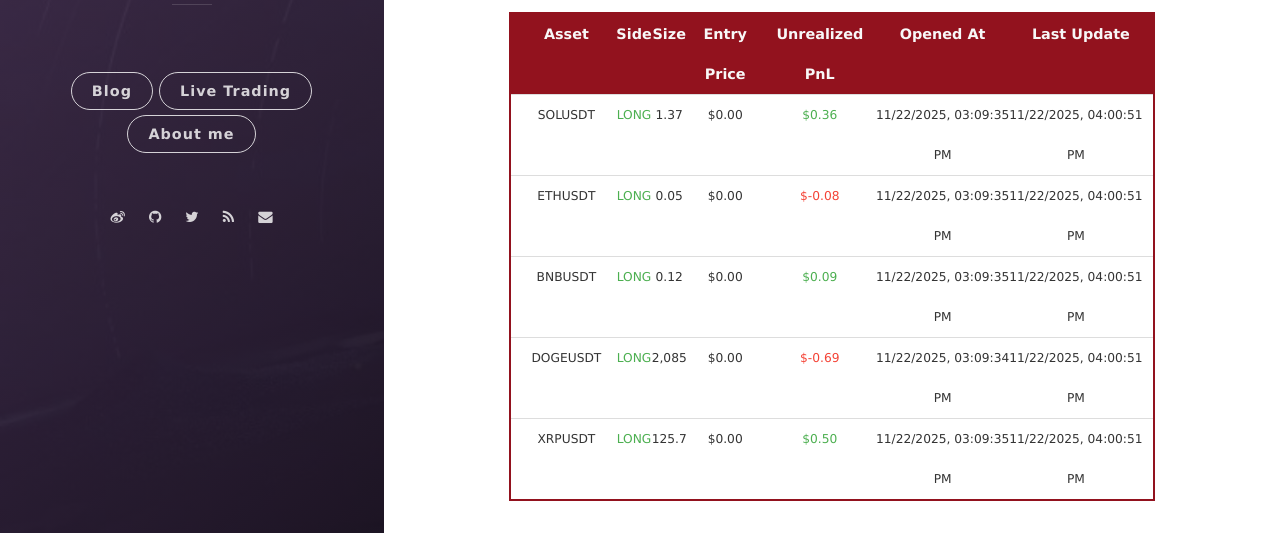
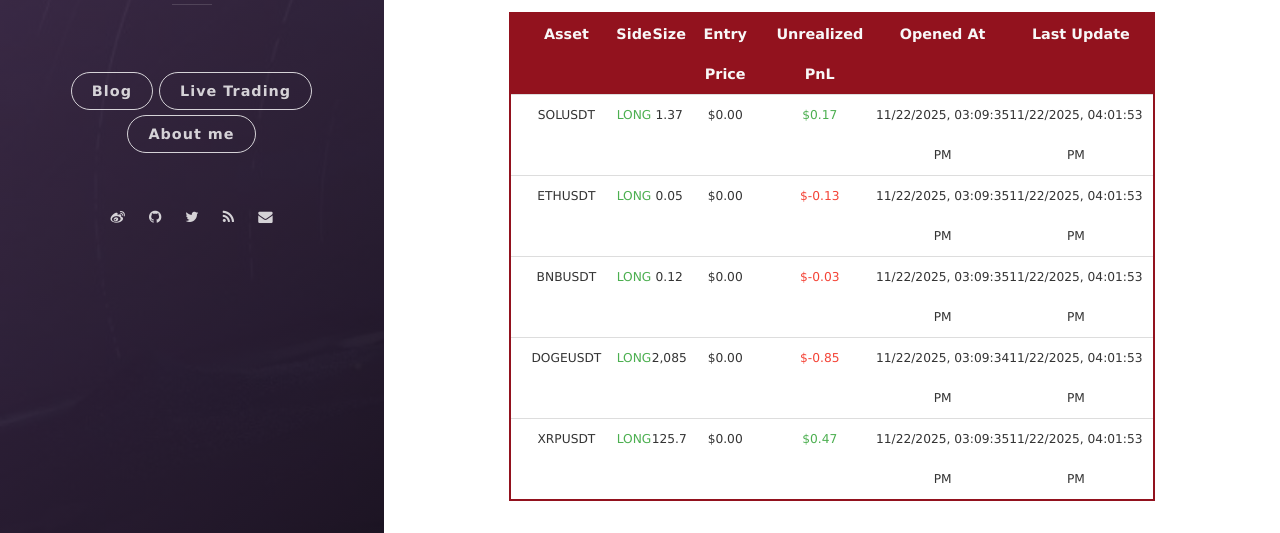
Before and after one commit to leeyegy/leeyegy.github.io, a Jekyll site: the page built from live-trading.html, in a window 1280 px wide and 1188 px high. Shown: the part 587-1120 px from the top of the window. Built offline with Jekyll 4.4.1, drawn with Linux system fonts in a browser that asks for light colours; nearby versions of some CDN libraries.

Commit message:
AccountMonitor: refresh positions 2025-11-23T00:01:53+08:00

```diff
--- a/assets/data/binance/positions.json
+++ b/assets/data/binance/positions.json
@@ -4,44 +4,44 @@
     "side": "LONG",
     "size": 1.37,
     "entryPrice": 0.0,
-    "unrealizedPnl": 0.3562,
+    "unrealizedPnl": 0.17249445,
     "openedAt": "2025-11-22T23:09:35+08:00",
-    "reportedAt": "2025-11-23T00:00:51+08:00"
+    "reportedAt": "2025-11-23T00:01:53+08:00"
   },
   {
     "symbol": "ETHUSDT",
     "side": "LONG",
     "size": 0.05,
     "entryPrice": 0.0,
-    "unrealizedPnl": -0.0776655,
+    "unrealizedPnl": -0.13330038,
     "openedAt": "2025-11-22T23:09:35+08:00",
-    "reportedAt": "2025-11-23T00:00:51+08:00"
+    "reportedAt": "2025-11-23T00:01:53+08:00"
   },
   {
     "symbol": "BNBUSDT",
     "side": "LONG",
     "size": 0.12,
     "entryPrice": 0.0,
-    "unrealizedPnl": 0.0888,
+    "unrealizedPnl": -0.02650904,
     "openedAt": "2025-11-22T23:09:35+08:00",
-    "reportedAt": "2025-11-23T00:00:51+08:00"
+    "reportedAt": "2025-11-23T00:01:53+08:00"
   },
   {
     "symbol": "DOGEUSDT",
     "side": "LONG",
     "size": 2085.0,
     "entryPrice": 0.0,
-    "unrealizedPnl": -0.68805,
+    "unrealizedPnl": -0.85485,
     "openedAt": "2025-11-22T23:09:34+08:00",
-    "reportedAt": "2025-11-23T00:00:51+08:00"
+    "reportedAt": "2025-11-23T00:01:53+08:00"
   },
   {
     "symbol": "XRPUSDT",
     "side": "LONG",
     "size": 125.7,
     "entryPrice": 0.0,
-    "unrealizedPnl": 0.5028,
+    "unrealizedPnl": 0.46509,
     "openedAt": "2025-11-22T23:09:35+08:00",
-    "reportedAt": "2025-11-23T00:00:51+08:00"
+    "reportedAt": "2025-11-23T00:01:53+08:00"
   }
 ]
```
